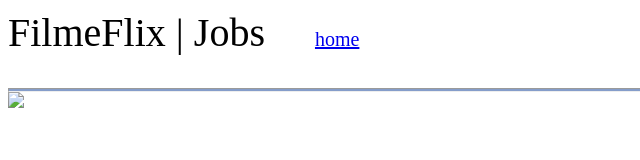
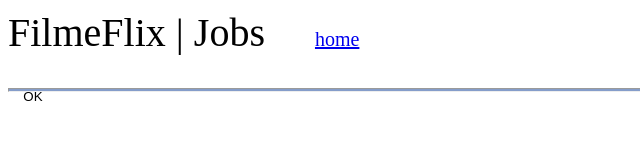
Before and after one commit to anioca/filmeflix, a plain HTML site: page procura-trabalho.html in a window 1280 px wide. Shown: the full height of the page, 0-640 px from the left. Drawn offline with Linux system fonts and the light colour scheme.

Commit message:
arquivos certos, dessa vez

```diff
--- a/css/jobs.css
+++ b/css/jobs.css
@@ -48,7 +48,7 @@ header{
   button {
     height: 50px;
     width: 50px;
-    background:  url('lupa.png')  center no-repeat;
+    background:  url('')  center no-repeat;
     border: none;
     position: absolute;
     top: 0;
--- a/procura-trabalho.html
+++ b/procura-trabalho.html
@@ -12,10 +12,15 @@
                 <a href="index.html"><li>home</li></a>
             </ul>
         </nav>
-        <div id="divBusca">
-            <input type="text" id="txtBusca" placeholder="Buscar..."/>
-            <img src="search3.png" id="btnBusca"/>
-          </div>
+        <form action=" " method="post">
+            <label for="busca">Buscar</label>
+
+            <div class="container">
+              <input type="search" id="busca" name="q">
+              <button type="submit">OK</button>
+            </div>
+
+        </form>
     </header>
     <hr>
 </body>
```
